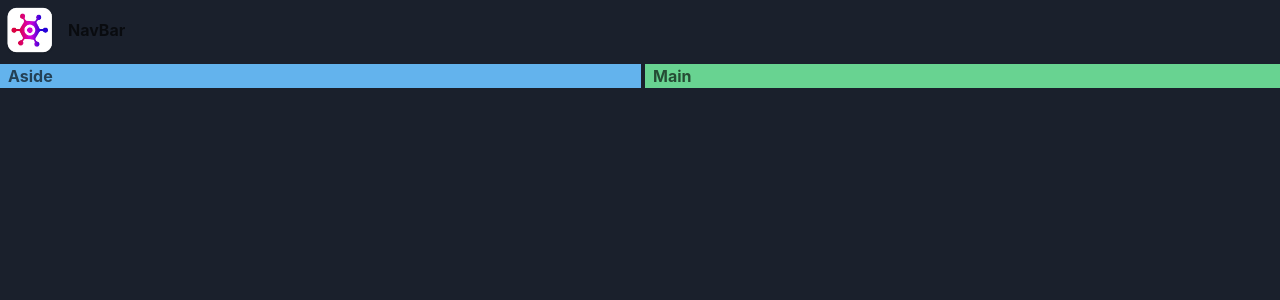
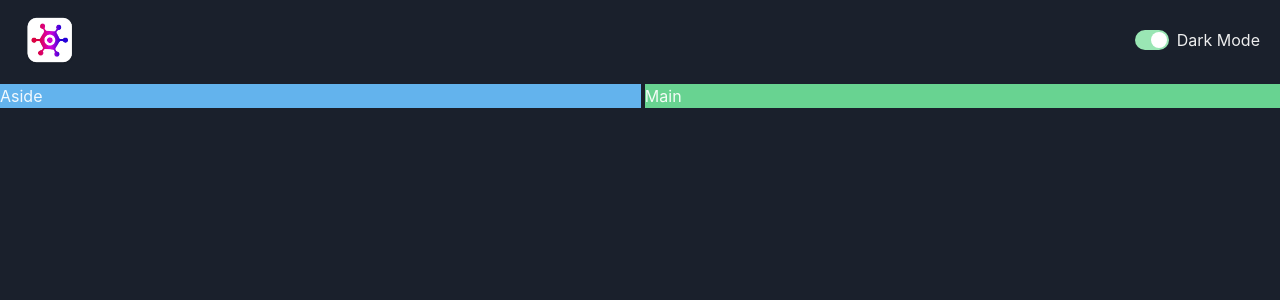
Before and after one commit to cosminmoldovan/game-hub, a React (Vite) app: page / in a window 1280 px wide. Shown: the top 300 px of the page. Built offline with nearby package versions, Linux system fonts and the light colour scheme.

Commit message:
build the color mode switch

```diff
--- a/src/App.tsx
+++ b/src/App.tsx
@@ -9,22 +9,17 @@ function App() {
           base: `"nav" "main"`,
           lg: `"nav nav" "aside main"`, // large screen > 1024
         }}
-        // gridTemplateRows={"50px 1fr"}
-        // gridTemplateColumns={"150px 1fr"}
-        // h="100vh"
         gap="1"
-        color="blackAlpha.700"
-        fontWeight="bold"
       >
         <GridItem area={"nav"}>
           <NavBar></NavBar>
         </GridItem>
         <Show above="lg">
-          <GridItem pl="2" bg="blue.300" area={"aside"}>
+          <GridItem bg="blue.300" area={"aside"}>
             Aside
           </GridItem>
         </Show>
-        <GridItem pl="2" bg="green.300" area={"main"}>
+        <GridItem bg="green.300" area={"main"}>
           Main
         </GridItem>
       </Grid>
--- /dev/null
+++ b/src/components/ColorModeSwitch.tsx
@@ -0,0 +1,13 @@
+import { HStack, Switch, Text, useColorMode } from "@chakra-ui/react";
+
+const ColorModeSwitch = () => {
+  const { toggleColorMode, colorMode } = useColorMode();
+  return (
+    <HStack>
+      <Switch colorScheme="green" isChecked={colorMode === "dark"} onChange={toggleColorMode} />
+      <Text>Dark Mode</Text>
+    </HStack>
+  );
+};
+
+export default ColorModeSwitch;
--- a/src/components/NavBar.tsx
+++ b/src/components/NavBar.tsx
@@ -1,13 +1,14 @@
-import { HStack, Image, Text } from "@chakra-ui/react"
-import logo from '../assets/logo.webp'
+import { HStack, Image, Text } from "@chakra-ui/react";
+import logo from "../assets/logo.webp";
+import ColorModeSwitch from "./ColorModeSwitch";
 
 const NavBar = () => {
   return (
-    <HStack>
-        <Image src={logo} boxSize={'60px'} />
-        <Text>NavBar</Text>
+    <HStack justifyContent={"space-between"} px={'20px'} py={'10px'}>
+      <Image src={logo} boxSize={"60px"} />
+      <ColorModeSwitch />
     </HStack>
-  )
-}
+  );
+};
 
-export default NavBar
+export default NavBar;
```
